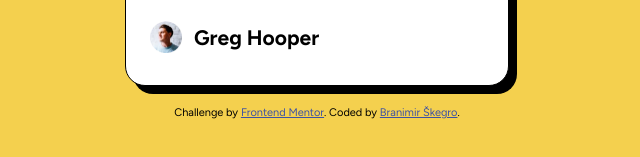
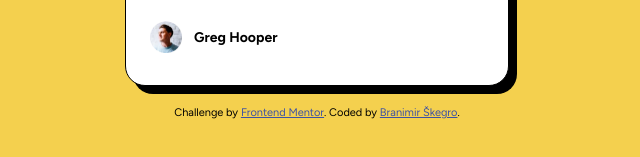
Before and after one commit to BranimirSkegro/blog-preview-card, a plain HTML site: page index.html in a window 1280 px wide. Shown: the part 559-716 px from the top of the page, 323-963 px from the left. Drawn offline with Linux system fonts and the light colour scheme.

Commit message:
Update style.css

```diff
--- a/style.css
+++ b/style.css
@@ -97,6 +97,9 @@ h1:hover {
   height: 3.2rem;
 }
 
+h2 {
+  font-size: 14px;
+}
 
 @media (max-width: 560px) {
   .container {
```
